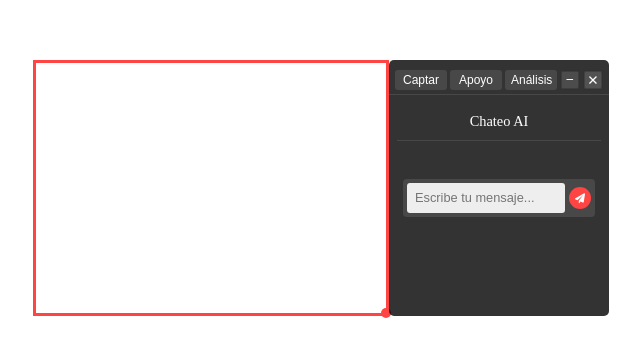
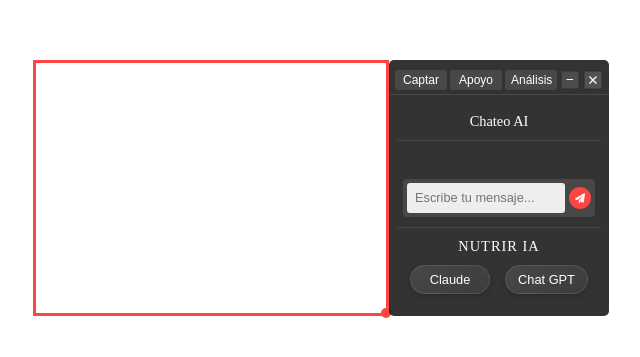
Before and after one commit to FelipesWilliams/PepeAi, an Electron app: page index.html in a window 1280 px wide. Shown: the part 215-572 px from the top of the page, without its empty margins (432-1072 px from the left). Drawn offline with Linux system fonts and the light colour scheme; no server answers.

Commit message:
bien ctm

```diff
--- a/index.html
+++ b/index.html
@@ -901,6 +901,79 @@
         }
         .notification {
             z-index: 10000;
+        }
+
+        /* Estilos para la sección de NUTRIR IA */
+        .nurture-ai-section {
+            padding: 10px;
+            border-top: 1px solid rgba(255, 255, 255, 0.1);
+            margin-top: 10px;
+        }
+
+        .nurture-ai-title {
+            color: white;
+            text-align: center;
+            font-size: 0.9em;
+            font-weight: 500;
+            margin-bottom: 10px;
+            text-transform: uppercase;
+            letter-spacing: 1px;
+        }
+
+        .ai-buttons-container {
+            display: flex;
+            gap: 15px;
+            justify-content: center;
+        }
+
+        .ai-button {
+            padding: 6px 12px;
+            border: none;
+            border-radius: 15px;
+            background: linear-gradient(145deg, rgba(255, 255, 255, 0.1), rgba(255, 255, 255, 0.05));
+            color: white;
+            cursor: pointer;
+            transition: all 0.3s ease;
+            font-size: 0.8em;
+            box-shadow: 0 2px 5px rgba(0, 0, 0, 0.2);
+            backdrop-filter: blur(5px);
+            border: 1px solid rgba(255, 255, 255, 0.1);
+            min-width: 80px;
+            position: relative;
+            overflow: hidden;
+        }
+
+        .ai-button:hover {
+            background: linear-gradient(145deg, rgba(255, 255, 255, 0.15), rgba(255, 255, 255, 0.1));
+            transform: translateY(-2px);
+            box-shadow: 0 4px 8px rgba(0, 0, 0, 0.3);
+        }
+
+        .ai-button:active {
+            transform: translateY(1px);
+        }
+
+        .ai-button.active {
+            background: linear-gradient(145deg, #28a745, #218838);
+            border-color: #28a745;
+        }
+
+        .ai-button::before {
+            content: '';
+            position: absolute;
+            top: -2px;
+            left: -2px;
+            right: -2px;
+            bottom: -2px;
+            background: linear-gradient(45deg, #ff4444, #28a745);
+            z-index: -1;
+            border-radius: 16px;
+            opacity: 0;
+            transition: opacity 0.3s ease;
+        }
+
+        .ai-button:hover::before {
+            opacity: 0.3;
         }
     </style>
 </head>
@@ -941,6 +1014,13 @@
                                 <span class="loader"></span>
                                 <i class="fas fa-paper-plane"></i>
                             </button>
+                        </div>
+                        <div class="nurture-ai-section">
+                            <div class="nurture-ai-title">NUTRIR IA</div>
+                            <div class="ai-buttons-container">
+                                <button class="ai-button interactive-zone" id="claude-button">Claude</button>
+                                <button class="ai-button interactive-zone" id="chatgpt-button">Chat GPT</button>
+                            </div>
                         </div>
                     </div>
                     <div class="learning-list">
@@ -1595,6 +1675,31 @@
             }
         `;
         document.head.appendChild(style);
+
+        // Manejo de los botones de NUTRIR IA
+        const claudeButton = document.getElementById('claude-button');
+        const chatgptButton = document.getElementById('chatgpt-button');
+
+        function openInEdge(url) {
+            // Comando para abrir en Edge
+            ipcRenderer.send('open-in-edge', url);
+        }
+
+        claudeButton.addEventListener('click', () => {
+            claudeButton.classList.add('active');
+            openInEdge('https://claude.ai/new');
+            setTimeout(() => {
+                claudeButton.classList.remove('active');
+            }, 1000);
+        });
+
+        chatgptButton.addEventListener('click', () => {
+            chatgptButton.classList.add('active');
+            openInEdge('https://chat.openai.com');
+            setTimeout(() => {
+                chatgptButton.classList.remove('active');
+            }, 1000);
+        });
     </script>
 </body>
 </html>
```
Also changed, not shown: main.js (+13 -0 lines), CapturasAuto/captura_2025-05-03T00-00-54-775Z_350.8000183105469x250.8000030517578.png (added), CapturasAuto/captura_2025-05-03T00-01-07-854Z_350.8000183105469x250.8000030517578.png (added), CapturasAuto/captura_2025-05-03T00-01-35-434Z_458.8000183105469x760.7999877929688.png (added), CapturasAuto/captura_2025-05-03T00-02-03-011Z_373.8000183105469x723.7999877929688.png (added), CapturasAuto/captura_2025-05-03T00-05-30-186Z_350.8000183105469x725.7999877929688.png (added).
